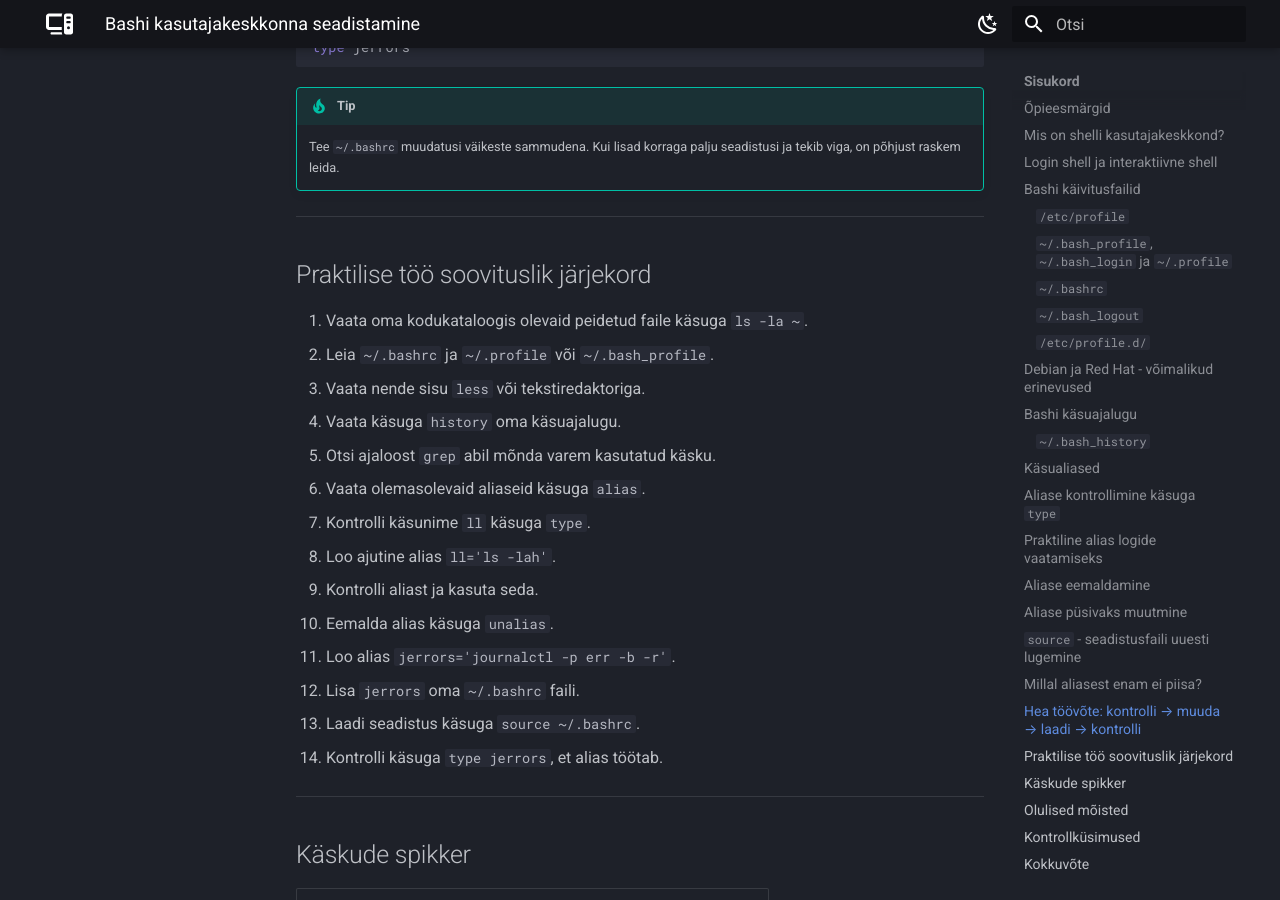
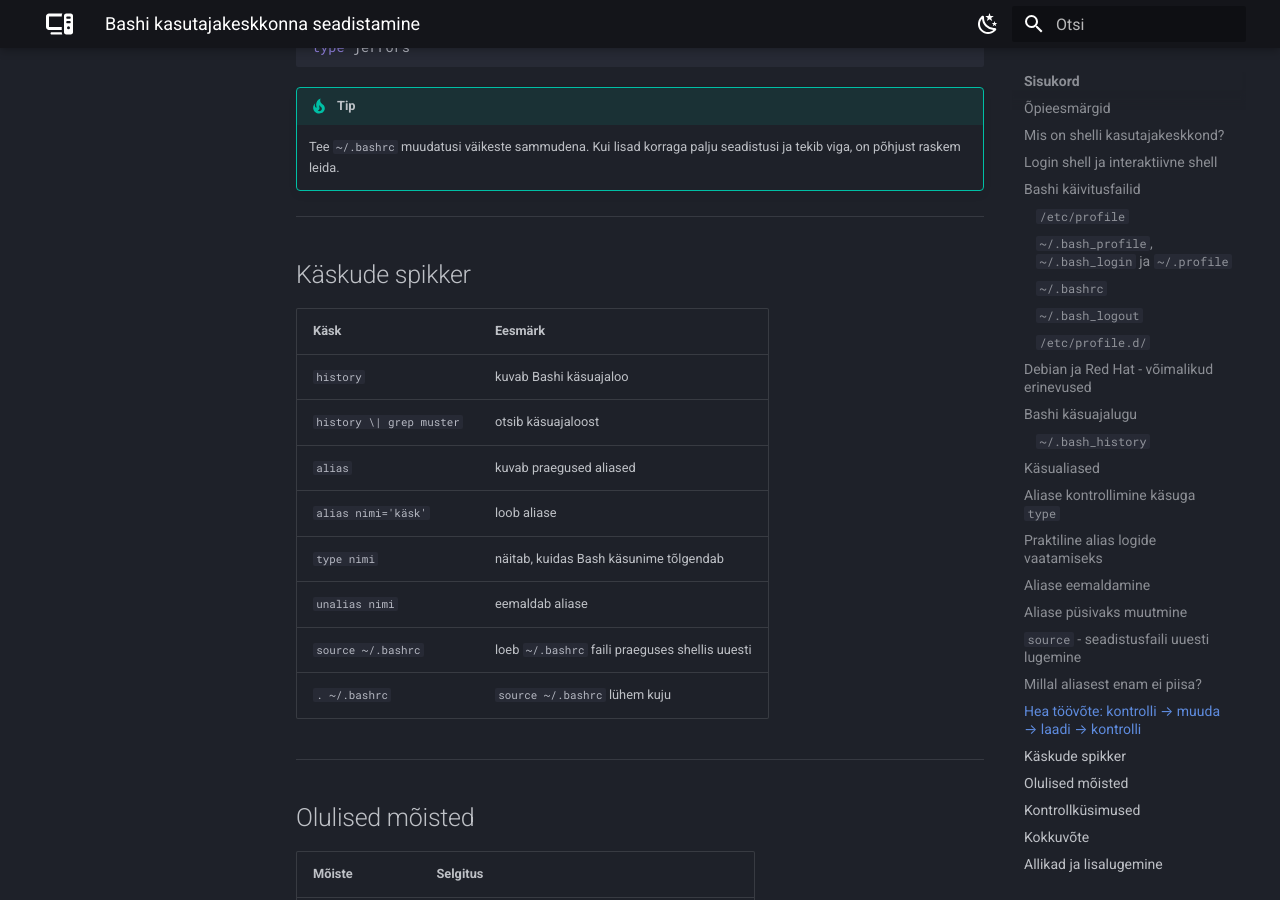
Before and after one commit to priitpaap/priitpaap.github.io, an MkDocs documentation site: the page built from docs/linux/kasutajakeskkonna-seadistamine.md, in a window 1280 px wide and 900 px high, scrolled down 9520 px. Built offline with MkDocs 1.6.1 and Material for MkDocs 9.7.7, drawn with Linux system fonts in a browser that asks for light colours.

Commit message:
Uuendatud kasutajakeskkonna-seadistamine.md

```diff
--- a/docs/linux/kasutajakeskkonna-seadistamine.md
+++ b/docs/linux/kasutajakeskkonna-seadistamine.md
@@ -411,25 +411,6 @@ type jerrors
 
 ---
 
-## Praktilise töö soovituslik järjekord
-
-1. Vaata oma kodukataloogis olevaid peidetud faile käsuga `ls -la ~`.
-2. Leia `~/.bashrc` ja `~/.profile` või `~/.bash_profile`.
-3. Vaata nende sisu `less` või tekstiredaktoriga.
-4. Vaata käsuga `history` oma käsuajalugu.
-5. Otsi ajaloost `grep` abil mõnda varem kasutatud käsku.
-6. Vaata olemasolevaid aliaseid käsuga `alias`.
-7. Kontrolli käsunime `ll` käsuga `type`.
-8. Loo ajutine alias `ll='ls -lah'`.
-9. Kontrolli aliast ja kasuta seda.
-10. Eemalda alias käsuga `unalias`.
-11. Loo alias `jerrors='journalctl -p err -b -r'`.
-12. Lisa `jerrors` oma `~/.bashrc` faili.
-13. Laadi seadistus käsuga `source ~/.bashrc`.
-14. Kontrolli käsuga `type jerrors`, et alias töötab.
-
----
-
 ## Käskude spikker
 
 | Käsk | Eesmärk |
```
